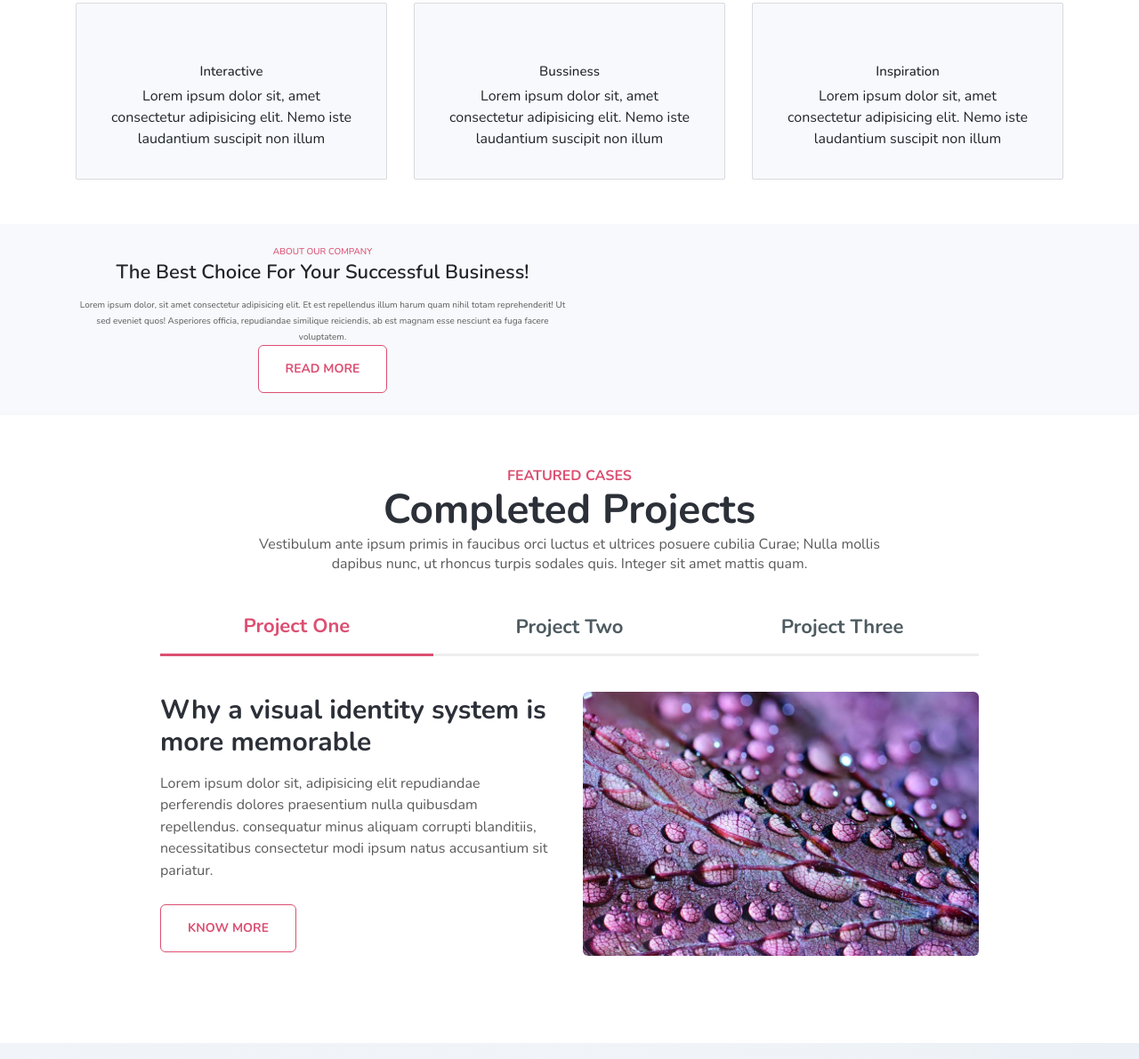
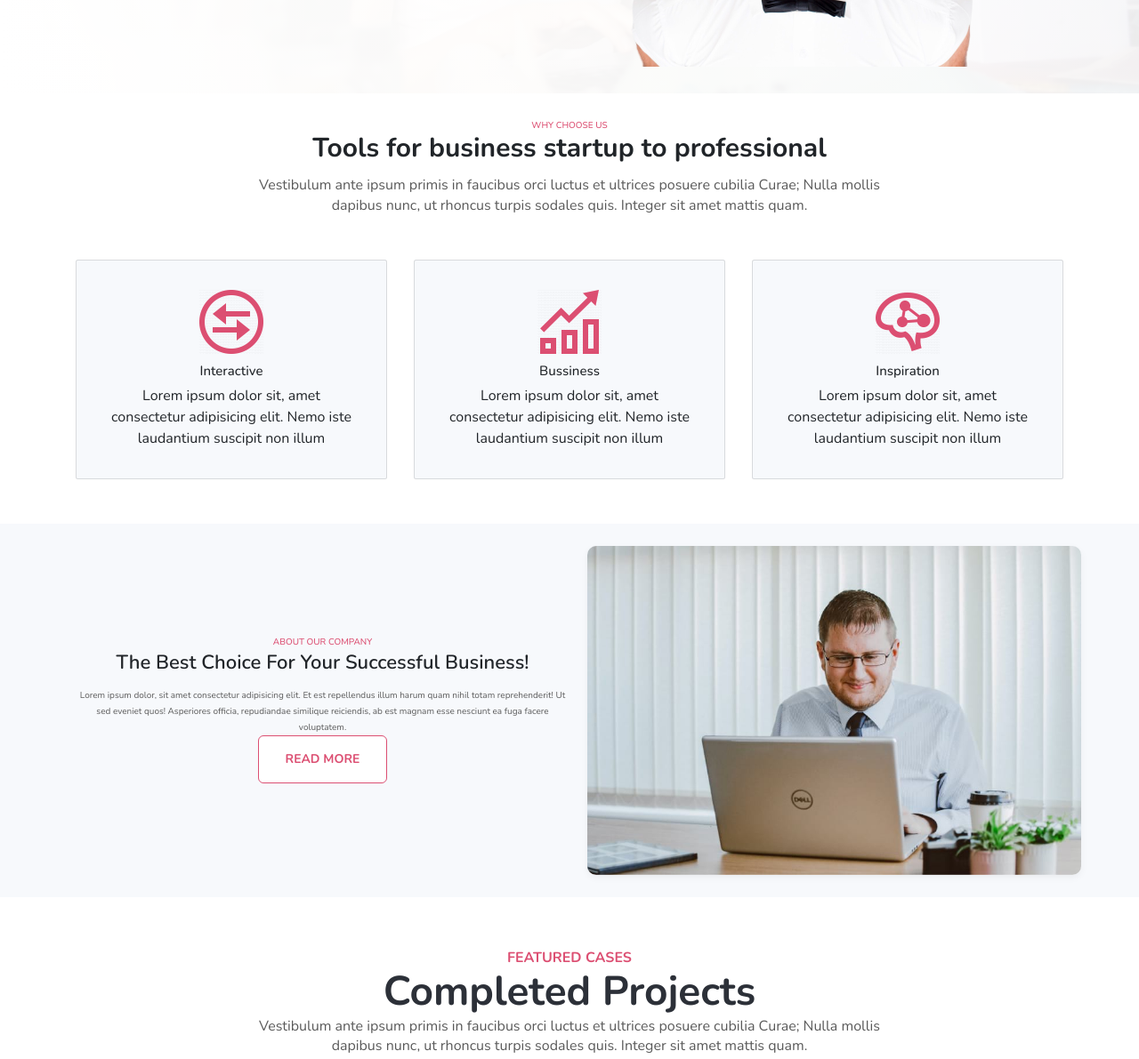
Before and after one commit to lololomon/Capstone, a plain HTML site: page index.html in a window 1280 px wide. Shown: the part 582-1773 px from the top of the page at 89% size. Drawn offline with nearby package versions, Linux system fonts and the light colour scheme; files whose address does not match are found by name.

Commit message:
Fix Link Img

```diff
--- a/index.html
+++ b/index.html
@@ -95,7 +95,7 @@
                   <button type="button" class="btn btn-danger theme-button ">Get started</button>
                 </div>
                 <div class="content__photo">
-                  <img src="./image/main.png" class="img-fluid"; alt="">
+                  <img src="./img/main.png" class="img-fluid"; alt="">
                 </div>
               </div>
             </div>
@@ -112,7 +112,7 @@
                 <div class="col-lg-4 col-md-6 mt-5">
                   <div class="card">
                     <div class="card-body">
-                      <img src="./image/s1.png"; alt="">
+                      <img src="./img/s1.png"; alt="">
                       <h4 class="card-title">Interactive</h4>
                       <p class="card-text">Lorem ipsum dolor sit, amet consectetur adipisicing elit. Nemo iste laudantium suscipit non illum  </p>
                     </div>
@@ -121,7 +121,7 @@
                 <div class="col-lg-4 col-md-6 mt-5">
                   <div class="card">
                     <div class="card-body">
-                      <img src="./image/s2.png"; alt="">
+                      <img src="./img/s2.png"; alt="">
                       <h4 class="card-title">Bussiness</h4>
                       <p class="card-text">Lorem ipsum dolor sit, amet consectetur adipisicing elit. Nemo iste laudantium suscipit non illum  </p>
                     </div>
@@ -130,7 +130,7 @@
                 <div class="col-lg-4 mt-5">
                   <div class="card">
                     <div class="card-body">
-                      <img src="./image/s3.png"; alt="">
+                      <img src="./img/s3.png"; alt="">
                       <h4 class="card-title">Inspiration</h4>
                       <p class="card-text">Lorem ipsum dolor sit, amet consectetur adipisicing elit. Nemo iste laudantium suscipit non illum  </p>
                     </div>
@@ -152,7 +152,7 @@
                 <button type="button" class="btn btn-danger theme-button ">read more</button>
               </div>
               <div class="  about__photo ">
-                <img src="./image/about.jpg" class="img-fluid"; alt=""/>
+                <img src="./img/about.jpg" class="img-fluid"; alt=""/>
               </div>
             </div>
 
```
